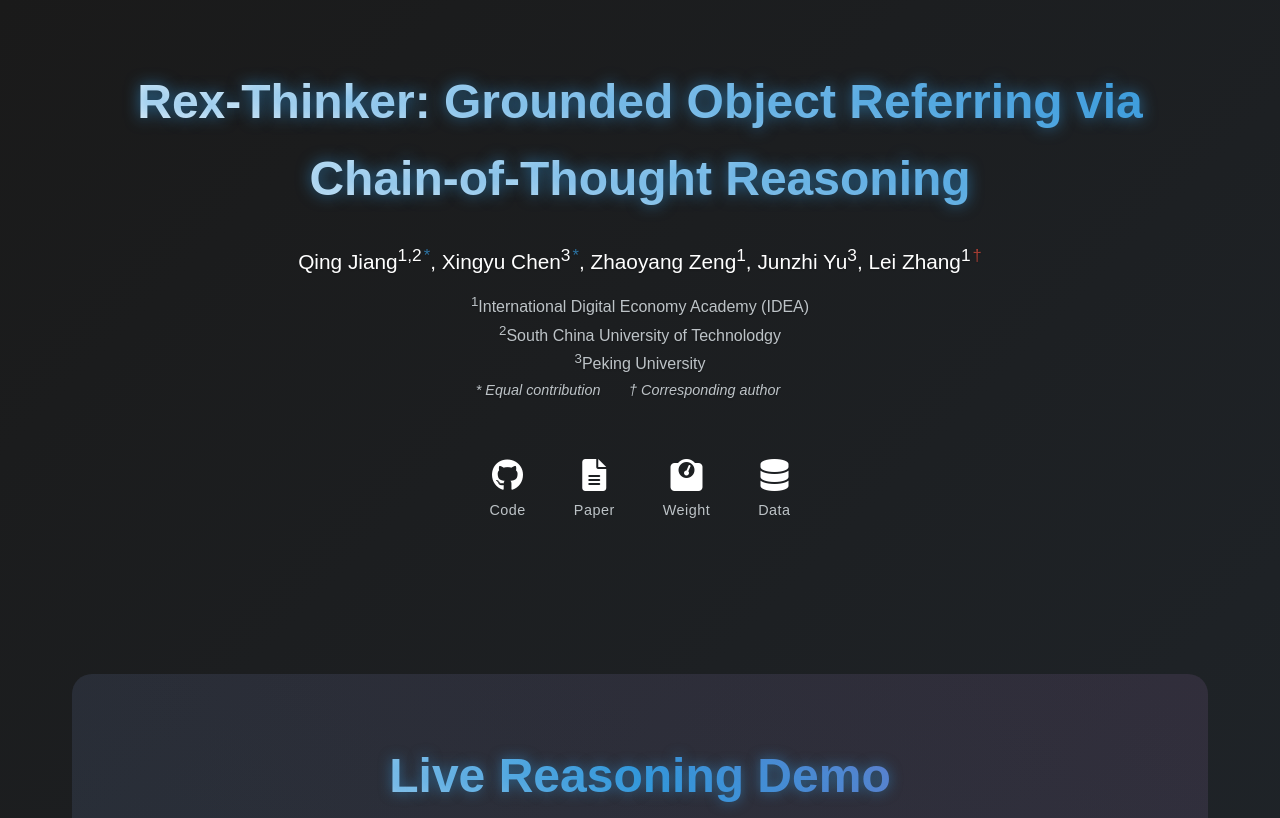
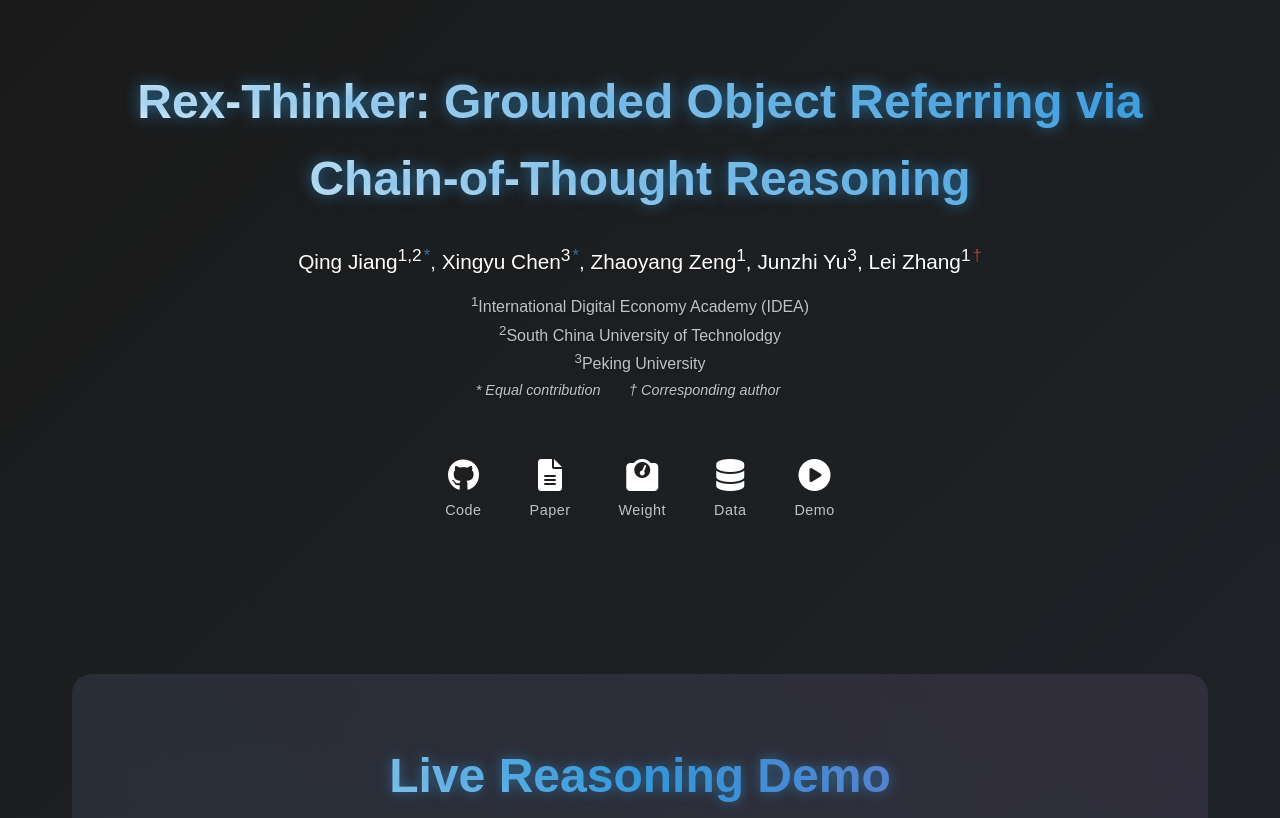
Before and after one commit to rexthinker/rexthinker.github.io, a plain HTML site: page index.html in a window 1280 px wide. Shown: the top 818 px of the page. Drawn offline with Linux system fonts and the light colour scheme.

Commit message:
add demo link

```diff
--- a/index.html
+++ b/index.html
@@ -47,10 +47,10 @@
                     <i class="fas fa-database"></i>
                     <span class="link-text">Data</span>
                 </a>
-                <!-- <a href="#" class="link-icon" title="Demo">
+                <a href="https://huggingface.co/spaces/Mountchicken/Rex-Thinker-Demo" class="link-icon" title="Demo">
                     <i class="fas fa-play-circle"></i>
                     <span class="link-text">Demo</span>
-                </a> -->
+                </a>
             </div>
         </header>
 
```
